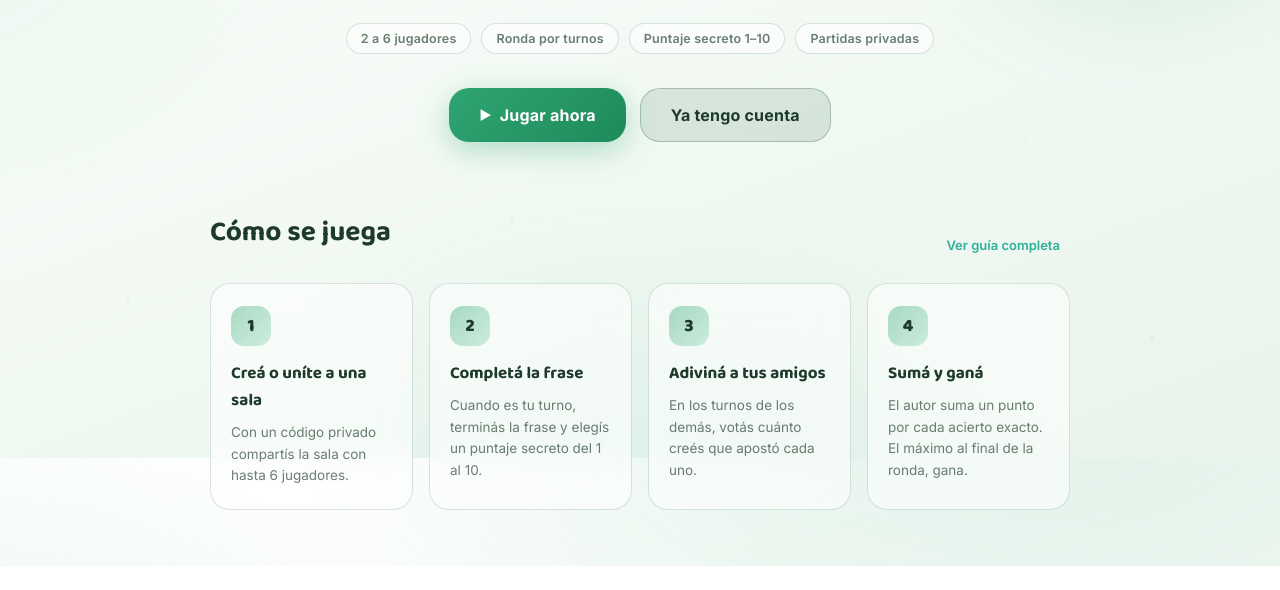
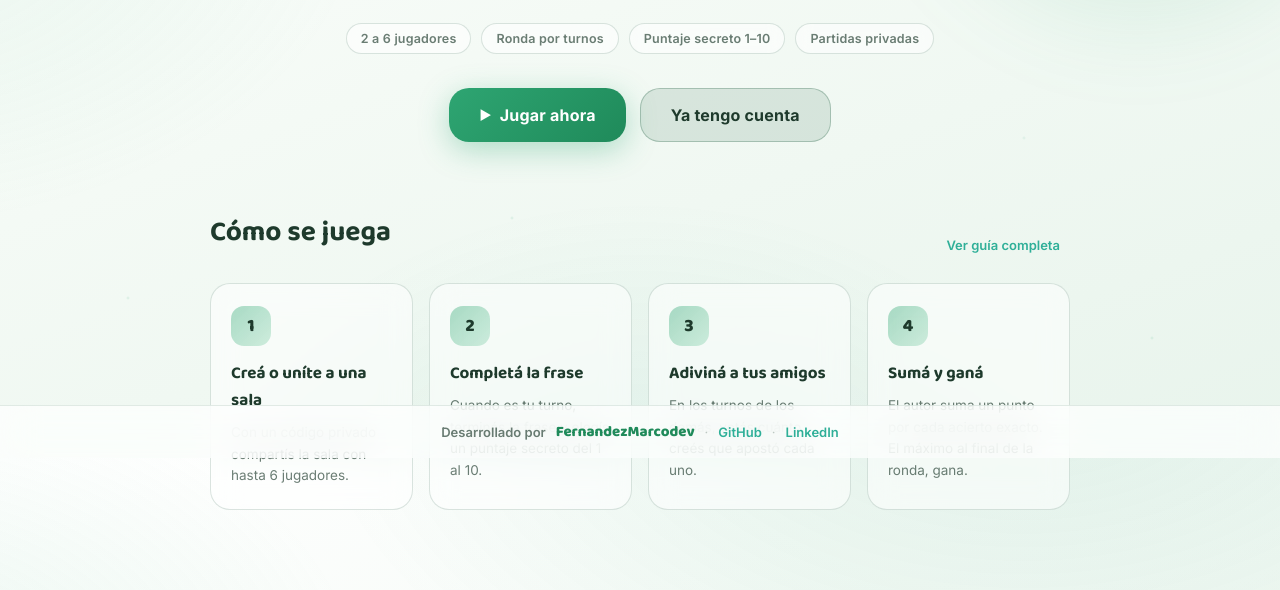
Before and after one commit to FernandezMarcodev/SocialGame, a website built with Vite: page frontend/index.html in a window 1280 px wide. Shown: the part 342-932 px from the top of the page. Before the commit the page ends 908 px from the top, so only its background shows below. Built offline with nearby package versions, Linux system fonts and the light colour scheme.

Commit message:
Global footer on all pages (FernandezMarcodev)
- frontend/ui/components.js: add globalFooter() component
- frontend/styles/main.css: add .global-footer styles (fixed bottom, glassmorphism)
- frontend/screens/index.js: include footer in shell() for all pages
- Added GitHub, LinkedIn links

```diff
--- a/frontend/src/screens/index.js
+++ b/frontend/src/screens/index.js
@@ -1,6 +1,6 @@
-// Registro de pantallas + shell (barra superior persistente).
+// Registro de pantallas + shell (barra superior persistente + pie global).
 import { h, mount, clear } from '../ui/dom.js';
-import { avatar } from '../ui/components.js';
+import { avatar, globalFooter } from '../ui/components.js';
 import { isAuthed, store } from '../store.js';
 import { navigate } from '../router.js';
 import { on } from '../events.js';
@@ -31,7 +31,8 @@ export function shell(root, ctx) {
       h('div', { class: 'topbar-right' }, isAuthed() ? avatarBtn() : h('a', { class: 'topbar-link', href: '#/howto', text: 'Cómo se juega', onclick: (e) => { e.preventDefault(); navigate('/howto'); } }))
     );
     const view = h('main', { id: 'view', class: 'view' });
-    mount(root, h('div', { class: 'app-shell' }, header, view));
+    const footer = globalFooter();
+    mount(root, h('div', { class: 'app-shell' }, header, view, footer));
 
     if (!listenersAttached) {
       listenersAttached = true;
--- a/frontend/src/styles/main.css
+++ b/frontend/src/styles/main.css
@@ -924,6 +924,79 @@ body::after {
   color: var(--primary-2);
 }
 
+/* ============================ Global Footer ============================ */
+
+.global-footer {
+  position: fixed;
+  bottom: 0;
+  left: 0;
+  right: 0;
+  padding: 14px 20px;
+  background: rgba(255, 255, 255, 0.72);
+  backdrop-filter: blur(18px) saturate(140%);
+  -webkit-backdrop-filter: blur(18px) saturate(140%);
+  border-top: 1px solid rgba(31, 90, 62, 0.12);
+  z-index: 40;
+}
+
+.global-footer-inner {
+  display: flex;
+  align-items: center;
+  justify-content: center;
+  gap: 10px;
+  flex-wrap: wrap;
+  max-width: 1080px;
+  margin: 0 auto;
+  font-size: 13px;
+  color: var(--muted);
+}
+
+.global-footer-label {
+  font-weight: 600;
+}
+
+.global-footer-name {
+  font-family: var(--font-display);
+  font-weight: 800;
+  font-size: 15px;
+  color: var(--primary-2);
+  text-decoration: none;
+  transition: color 0.2s ease;
+}
+
+.global-footer-name:hover {
+  color: var(--primary);
+}
+
+.global-footer-separator {
+  opacity: 0.4;
+}
+
+.global-footer-link {
+  font-weight: 600;
+  color: var(--teal);
+  text-decoration: none;
+  transition: color 0.2s ease;
+}
+
+.global-footer-link:hover {
+  color: var(--primary-2);
+}
+
+/* Espacio para el footer fijo en main/view */
+.view {
+  padding-bottom: 80px;
+}
+
+@media (max-width: 600px) {
+  .global-footer {
+    padding: 12px 14px;
+  }
+  .global-footer-inner {
+    gap: 8px;
+  }
+}
+
 /* ============================ Topbar link ============================ */
 
 .topbar-link {
--- a/frontend/src/ui/components.js
+++ b/frontend/src/ui/components.js
@@ -105,6 +105,20 @@ export function spinner(text = 'Cargando…') {
   return h('div', { class: 'spinner-wrap' }, h('span', { class: 'spinner' }), h('span', { class: 'spinner-text', text }));
 }
 
+// --- Pie de página global ---
+export function globalFooter() {
+  return h('footer', { class: 'global-footer' },
+    h('div', { class: 'global-footer-inner' },
+      h('span', { class: 'global-footer-label', text: 'Desarrollado por' }),
+      h('a', { class: 'global-footer-name', href: 'https://github.com/FernandezMarcodev', target: '_blank', rel: 'noopener', text: 'FernandezMarcodev' }),
+      h('span', { class: 'global-footer-separator', text: '·' }),
+      h('a', { class: 'global-footer-link', href: 'https://github.com/FernandezMarcodev/SocialGame', target: '_blank', rel: 'noopener', text: 'GitHub' }),
+      h('span', { class: 'global-footer-separator', text: '·' }),
+      h('a', { class: 'global-footer-link', href: 'https://linkedin.com/in/fernandezmarcodev', target: '_blank', rel: 'noopener', text: 'LinkedIn' })
+    )
+  );
+}
+
 // --- Barra de progreso animada (cuenta regresiva de turno) ---
 export function progressBar() {
   const node = h('div', { class: 'progress' }, h('div', { class: 'progress-fill' }));
```
